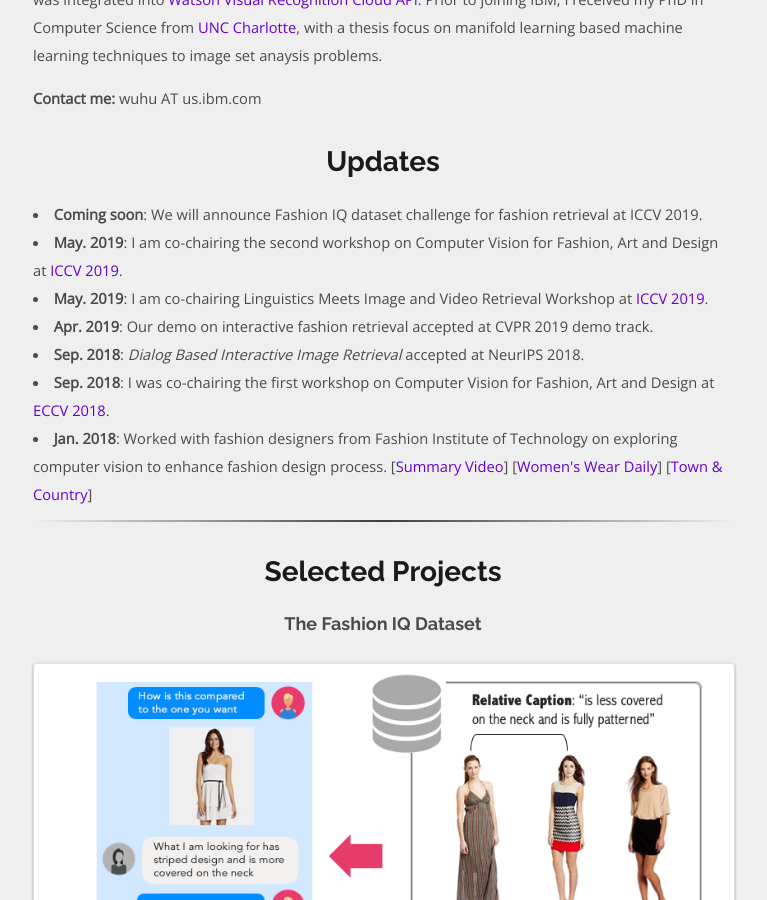
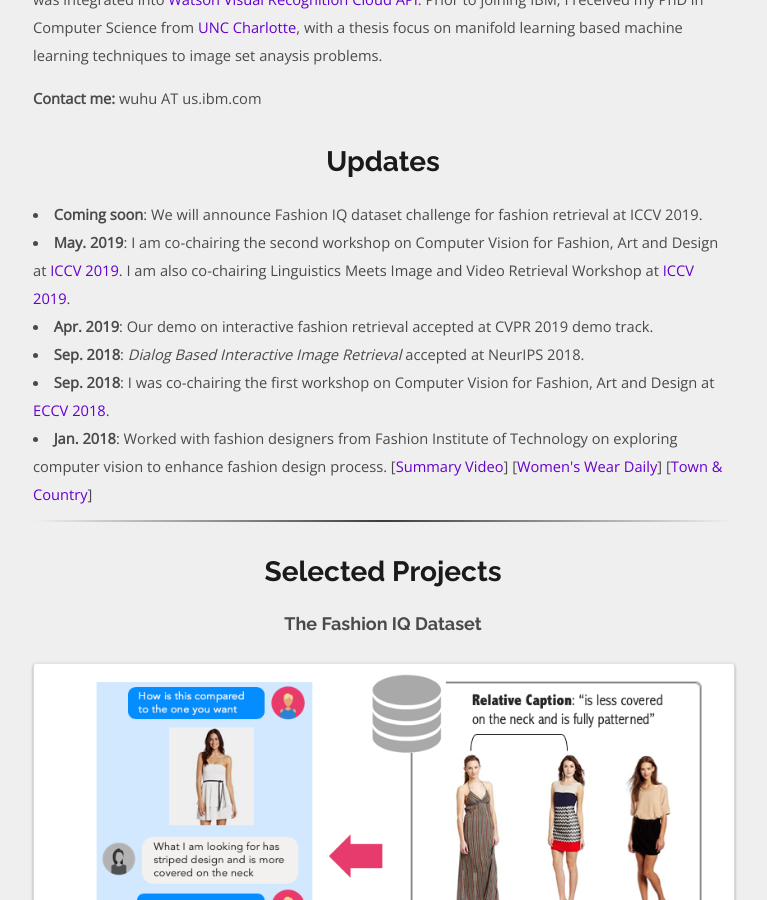
Before and after one commit to spacew/spacew.github.io, a Jekyll site: the page built from index.html, in a window 1280 px wide and 900 px high, scrolled down 700 px. Shown: the whole window, without its empty margins (257-1024 px from the left). Built offline with Jekyll 4.4.1, drawn with Linux system fonts in a browser that asks for light colours; the list of posts is cut into pages by our own code.

Commit message:
Update index.html

```diff
--- a/index.html
+++ b/index.html
@@ -31,9 +31,7 @@
           <li>
               <b>May. 2019</b>: I am co-chairing the second workshop on Computer Vision for Fashion, Art and Design
               at <a href=https://sites.google.com/view/cvcreative/>ICCV 2019</a>.
-          </li>
-         <li>
-              <b>May. 2019</b>: I am co-chairing Linguistics Meets Image and Video Retrieval Workshop
+              I am also co-chairing Linguistics Meets Image and Video Retrieval Workshop
               at <a href=https://sites.google.com/view/lingir/>ICCV 2019</a>.
           </li>
             <li><b>Apr. 2019</b>: Our demo on interactive fashion retrieval</em> accepted at CVPR 2019 demo track.</li>
```
